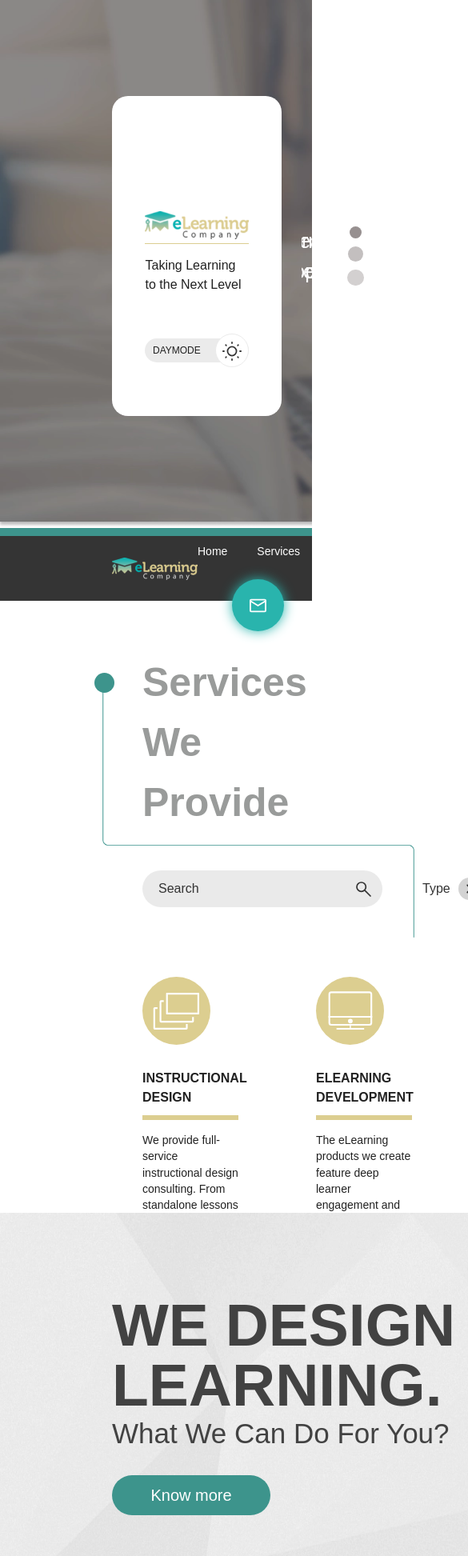
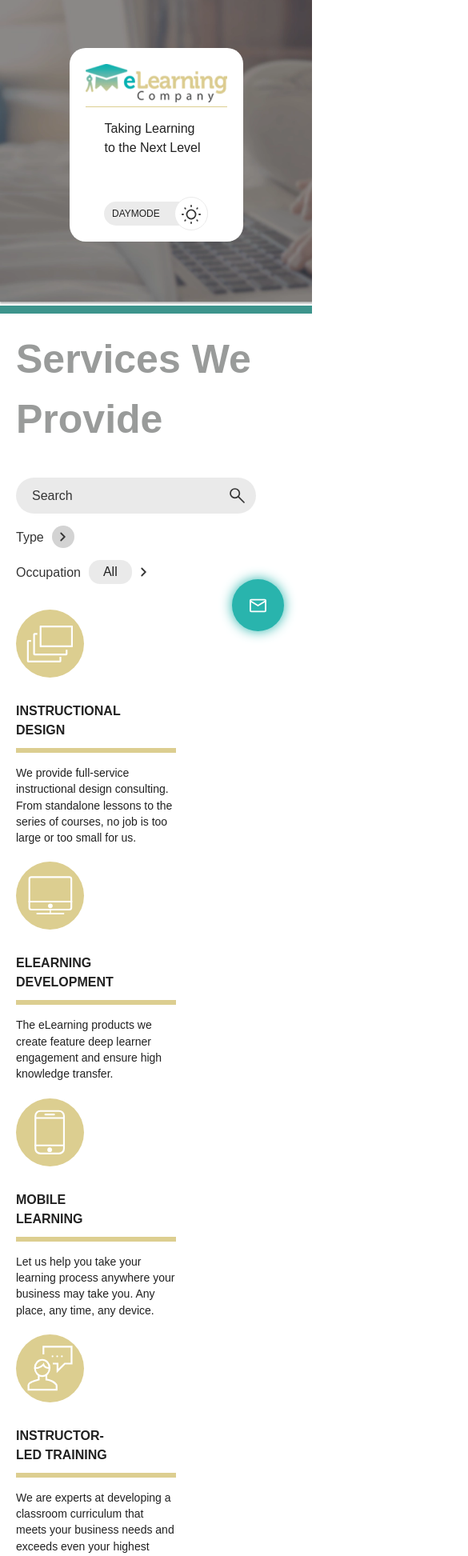
Before and after one commit to anastasiiatarasiuk/eLearning-company, a React (Vite) app: page / in a window 390 px wide. Shown: the part 20-1965 px from the top of the page at 80% size, 585 px wide, since content can reach past the window. Built offline with nearby package versions, Linux system fonts and the light colour scheme.

Commit message:
added styles to mobile version

```diff
--- a/src/components/Footer/Footer.scss
+++ b/src/components/Footer/Footer.scss
@@ -57,6 +57,27 @@
       margin-right: 50px;
     }
   }
+
+  @media (max-width: 767px) and (min-width: 320px){
+      &__main-container{
+        padding: 20px;
+        flex-direction: column;
+      }
+
+      &__links-container {
+        flex-direction: column;
+      gap: 10px;
+      }
+
+      &__logo-container {
+      margin: 40px auto;
+
+      & .footer__slogan{
+        display: flex;
+        margin: 0 auto;
+      }
+    }
+    }
 }
 
 .footer__copyright-container {
--- a/src/components/Header/Header.jsx
+++ b/src/components/Header/Header.jsx
@@ -18,7 +18,7 @@ const Header = () => {
             </p>
             <ThemeSwitcher />
           </div>
-          <div>
+          <div className="header__slider">
             <Slider />
           </div>
         </div>
--- a/src/components/Header/Header.scss
+++ b/src/components/Header/Header.scss
@@ -36,4 +36,21 @@
   @media (max-width: 1399px) and (min-width: 768px) {
     padding: 100px 20px;
   }
+
+  @media (max-width: 767px) and (min-width: 320px) {
+    padding: 80px 50px;
+
+    &__slider{
+      display: none;
+    }
+    &__content {
+      height: fit-content;
+      gap: 0;
+      justify-content: center;
+    }
+    &__card {
+      padding: 20px;
+      width: fit-content;
+    }
+  }
 }
--- a/src/components/InstructionalDesign/InstructionalDesign.scss
+++ b/src/components/InstructionalDesign/InstructionalDesign.scss
@@ -110,4 +110,42 @@
       width: fit-content;
     }
   }
+    @media (max-width: 767px) and (min-width: 320px){
+    padding: 20px;
+    &__image {
+      display: none;
+    }
+
+    &__container {
+      margin: 0px;
+    }
+
+    &__content {
+      gap: 0;
+      flex-direction: column;
+    }
+
+    &__title {
+      font-size: 45px;
+
+      &::before {
+        display: none;
+      }
+    }
+
+    &__learning-title {
+      width: fit-content;
+      font-size: 25px;
+    }
+
+    &__learning-list {
+      width: fit-content;
+      font-size: 20px;
+    }
+
+    &__learning-subtitle {
+      width: fit-content;
+      font-size: 16px;
+    }
+  }
 }
--- a/src/components/LearnDesign/LearnDesign.scss
+++ b/src/components/LearnDesign/LearnDesign.scss
@@ -103,4 +103,40 @@
       font-size: 16px;
     }
   }
+  @media (max-width: 767px) and (min-width: 320px){
+    &__image {
+      display: none;
+    }
+
+    &__title {
+      width: fit-content;
+
+      &::after {
+        display: none;
+      }
+    }
+    &__heading {
+      font-size: 30px;
+    }
+
+    &__container {
+      width: 320px;
+      padding: 0px 10px;
+    }
+    &__content {
+      gap: 8px;
+      margin-bottom: 0px;
+      border-bottom: none;
+    }
+
+    &__subtitle {
+      margin-bottom: 20px;
+      font-size: 15px;
+    }
+    &__button {
+      width: fit-content;
+      padding: 8px;
+      font-size: 14px;
+    }
+  }
 }
--- a/src/components/LiveChat/LiveChat.scss
+++ b/src/components/LiveChat/LiveChat.scss
@@ -139,4 +139,19 @@
       gap: 8px;
     }
   }
+
+  @media (max-width: 767px) and (min-width: 320px){
+    &__widget {
+      width: 250px;
+    }
+
+    &__buttons {
+      margin-left: -20px;
+      gap: 5px;
+    }
+
+    &__input{
+      padding: 5px;
+    }
+  }
 }
--- a/src/components/Navigation/Navigation.scss
+++ b/src/components/Navigation/Navigation.scss
@@ -43,4 +43,8 @@
       }
     }
   }
+
+  @media (max-width: 767px) and (min-width: 320px){
+    display: none;
+  }
 }
--- a/src/components/OurClients/OurClients.scss
+++ b/src/components/OurClients/OurClients.scss
@@ -72,4 +72,43 @@
       width: fit-content;
     }
   }
+    @media (max-width: 767px) and (min-width: 320px){
+    padding: 20px;
+
+    &__image {
+      display: none;
+    }
+
+    &__container {
+      margin: 0px;
+    }
+
+    &__content {
+      gap: 0;
+      flex-direction: column;
+    }
+
+    &__title {
+      font-size: 45px;
+
+      &::before {
+        display: none;
+      }
+    }
+
+    &__work-title {
+      width: fit-content;
+      font-size: 25px;
+    }
+
+    &__work-list {
+      width: fit-content;
+      font-size: 20px;
+    }
+
+    &__work-subtitle {
+      width: fit-content;
+      font-size: 16px;
+    }
+  }
 }
--- a/src/components/ServiceCard/ServiceCard.scss
+++ b/src/components/ServiceCard/ServiceCard.scss
@@ -29,6 +29,11 @@
       font-weight: 300;
       line-height: 145%;
     }
+  }
+
+  @media (max-width: 767px) and (min-width: 320px){
+    display: flex;
+    flex-direction: column;
   }
 }
 
--- a/src/components/ServiceCards/ServiceCards.scss
+++ b/src/components/ServiceCards/ServiceCards.scss
@@ -5,4 +5,10 @@
   @media (max-width: 1399px) and (min-width: 768px) {
     gap: 50px;
   }
+
+  @media (max-width: 767px) and (min-width: 320px){
+    gap: 20px;
+    flex-direction: column;
+    padding-top: 20px;
+  }
 }
--- a/src/components/Services/Services.scss
+++ b/src/components/Services/Services.scss
@@ -61,6 +61,31 @@
       gap: 15px;
     }
   }
+
+  @media (max-width: 767px) and (min-width: 320px){
+    padding: 20px;
+    height: fit-content;
+
+    &__image {
+      display: none;
+    }
+
+    &__container {
+      margin: 0px;
+    }
+
+    &__title {
+      &::before {
+        display: none;
+      }
+    }
+
+    &__filters {
+      flex-direction: column;
+      align-items: flex-start;
+      gap: 15px;
+    }
+  }
 }
 
 .custom-pagination {
--- a/src/components/TalkToUs/TalkToUs.scss
+++ b/src/components/TalkToUs/TalkToUs.scss
@@ -31,4 +31,10 @@
         padding: 50px;
       }
     }
+
+    @media (max-width: 767px) and (min-width: 320px){
+    &__content{
+        padding: 20px;
+      }
+    }
 }
```
